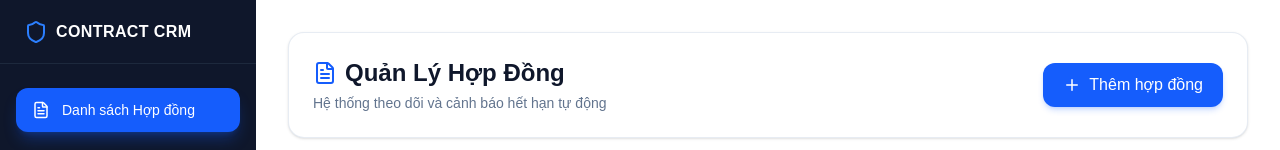
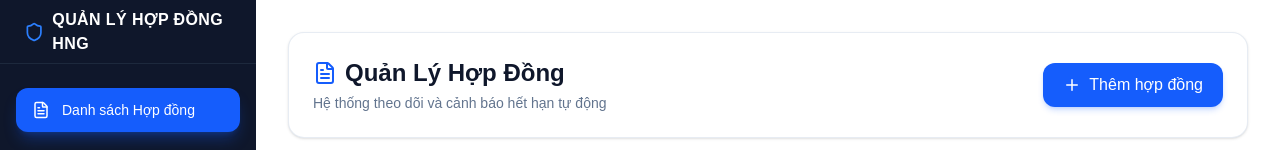
Before and after one commit to bangnguyen0110/quan-ly-hop-dong, a Next.js app: page / in a window 1280 px wide. Shown: the top 150 px of the page. Built offline with nearby package versions, Linux system fonts and the light colour scheme; no server answers; the database is empty; sample sign-in values are in the browser's storage.

Commit message:
sua ten 2

```diff
--- a/src/components/Sidebar.tsx
+++ b/src/components/Sidebar.tsx
@@ -50,7 +50,7 @@ export default function Sidebar() {
         <div className="h-16 flex items-center justify-between px-6 border-b border-slate-800">
           <div className="flex items-center gap-2 font-bold text-white tracking-wide">
             <Shield className="text-blue-500" size={24} />
-            <span>CONTRACT CRM</span>
+            <span>QUẢN LÝ HỢP ĐỒNG HNG</span>
           </div>
         </div>
 
```
